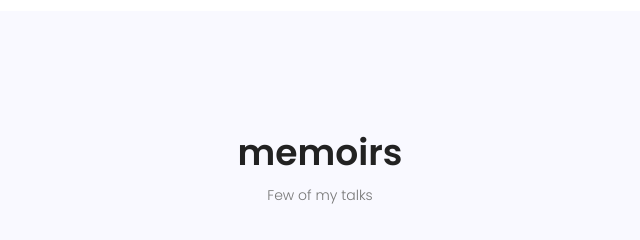
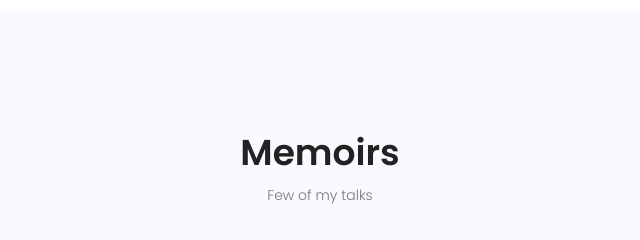
Before and after one commit to naruto-raj/portfolio, a plain HTML site: page index.html in a window 1280 px wide. Shown: the part 3680-3920 px from the top of the page, 320-960 px from the left. Drawn offline with nearby package versions, Linux system fonts and the light colour scheme.

Commit message:
Update index.html

```diff
--- a/index.html
+++ b/index.html
@@ -314,7 +314,7 @@
 					<div class="row d-flex justify-content-center">
 						<div class="menu-content pb-70 col-lg-8">
 							<div class="title text-center">
-								<h1 class="mb-10">memoirs</h1>
+								<h1 class="mb-10">Memoirs</h1>
 								<p>Few of my talks</p>
 							</div>
 						</div>
```
